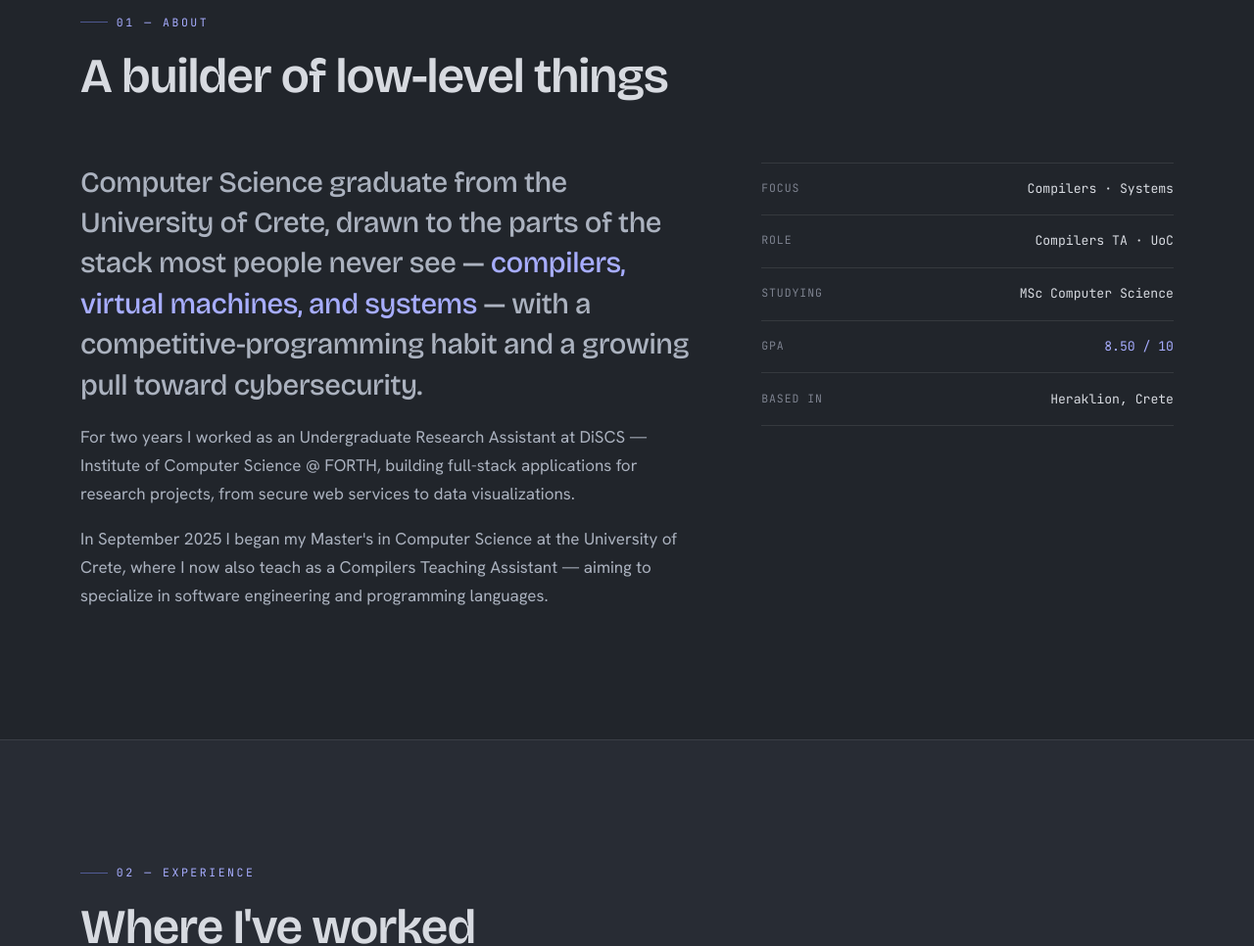
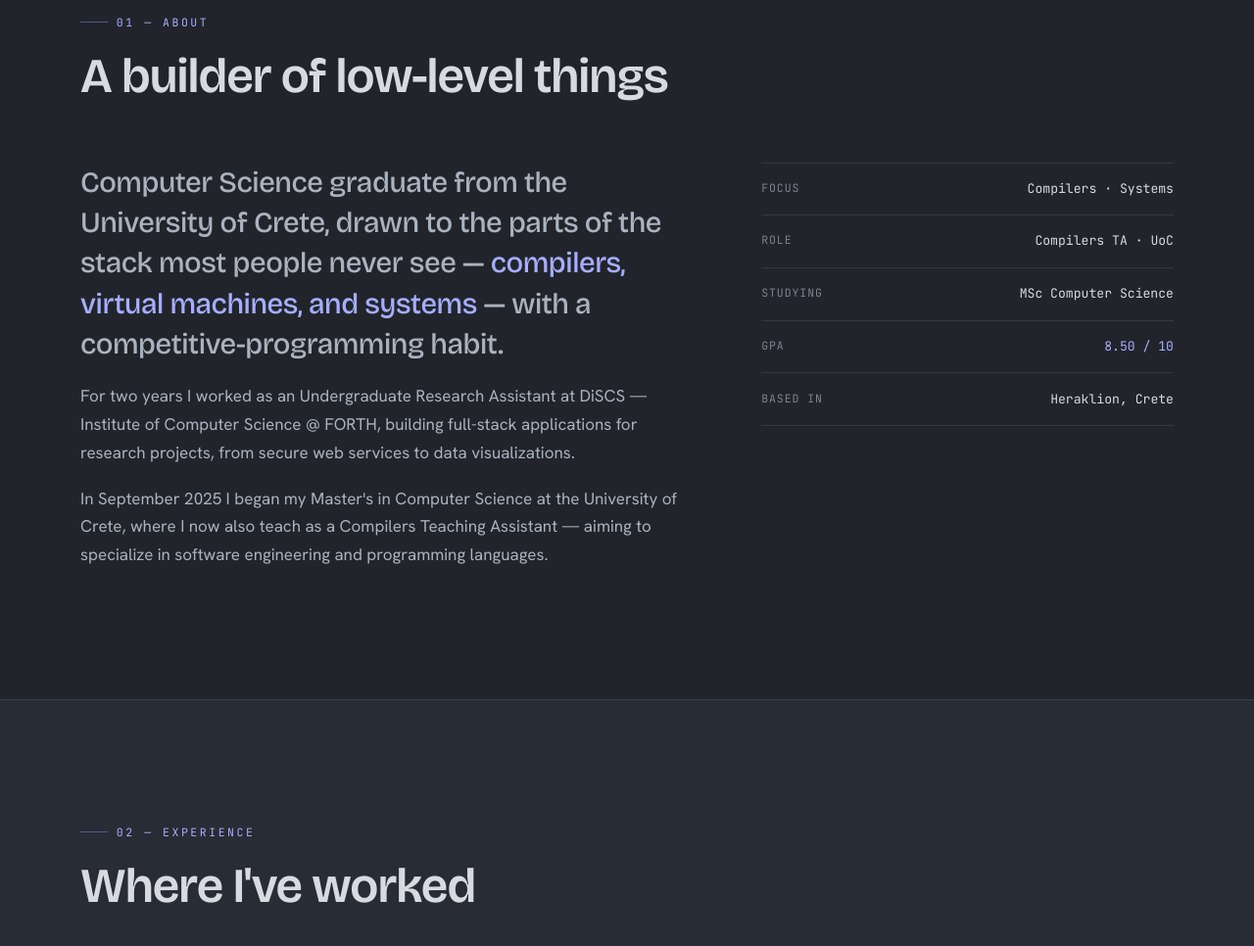
Before and after one commit to mikegiannako/portfolio, a website: page index.html in a window 1280 px wide. Shown: the part 913-1879 px from the top of the page at 98% size. Drawn offline with nearby package versions, Linux system fonts and the light colour scheme.

Commit message:
Changed main page description

```diff
--- a/index.html
+++ b/index.html
@@ -101,7 +101,7 @@
             </div>
             <div class="about-grid">
                 <div class="about-body" data-reveal>
-                    <p class="about-lead">Computer Science graduate from the University of Crete, drawn to the parts of the stack most people never see — <span class="hl">compilers, virtual machines, and systems</span> — with a competitive-programming habit and a growing pull toward cybersecurity.</p>
+                    <p class="about-lead">Computer Science graduate from the University of Crete, drawn to the parts of the stack most people never see — <span class="hl">compilers, virtual machines, and systems</span> — with a competitive-programming habit.</p>
                     <p>For two years I worked as an Undergraduate Research Assistant at DiSCS — Institute of Computer Science @ FORTH, building full-stack applications for research projects, from secure web services to data visualizations.</p>
                     <p>In September 2025 I began my Master's in Computer Science at the University of Crete, where I now also teach as a Compilers Teaching Assistant — aiming to specialize in software engineering and programming languages.</p>
                 </div>
```
